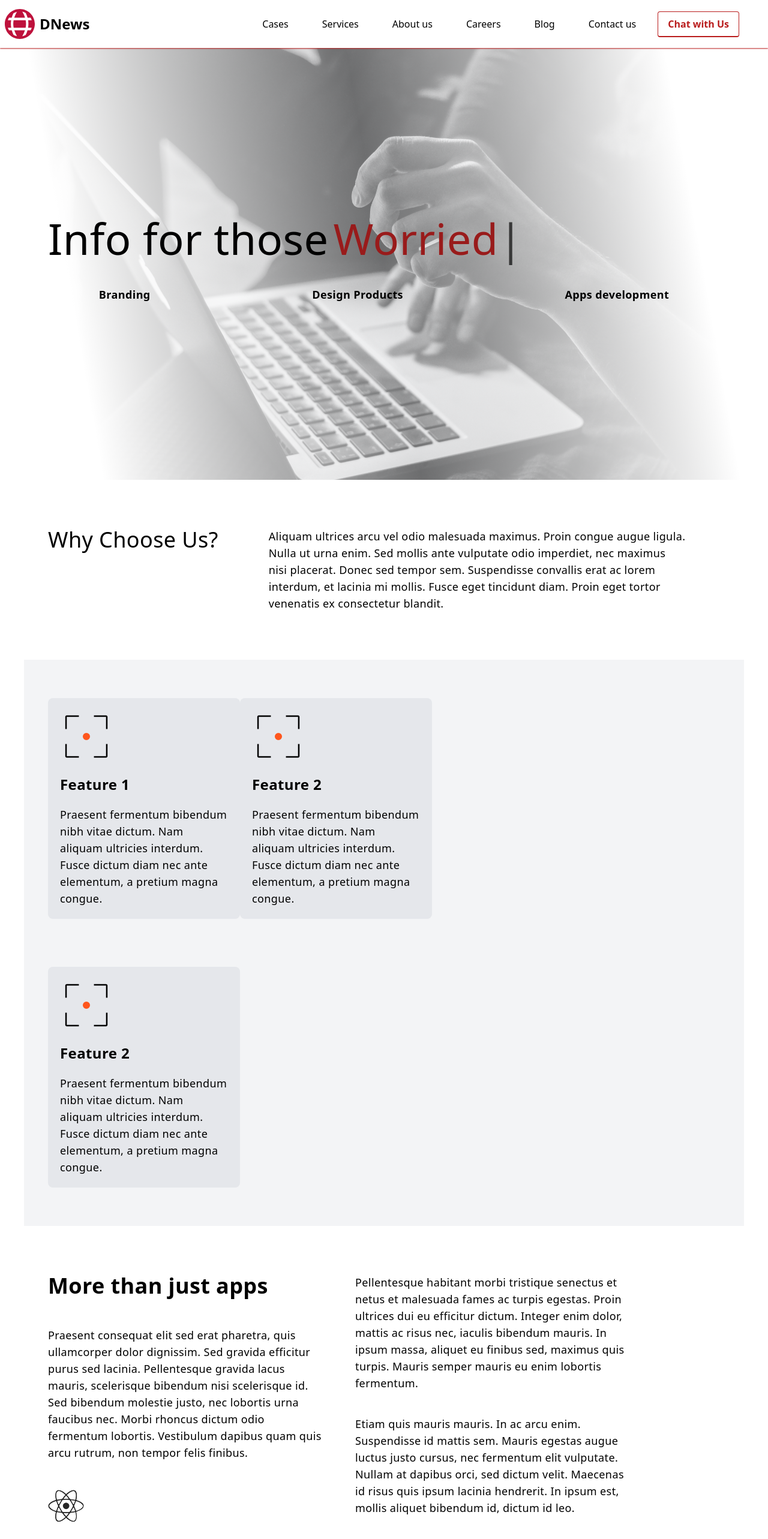
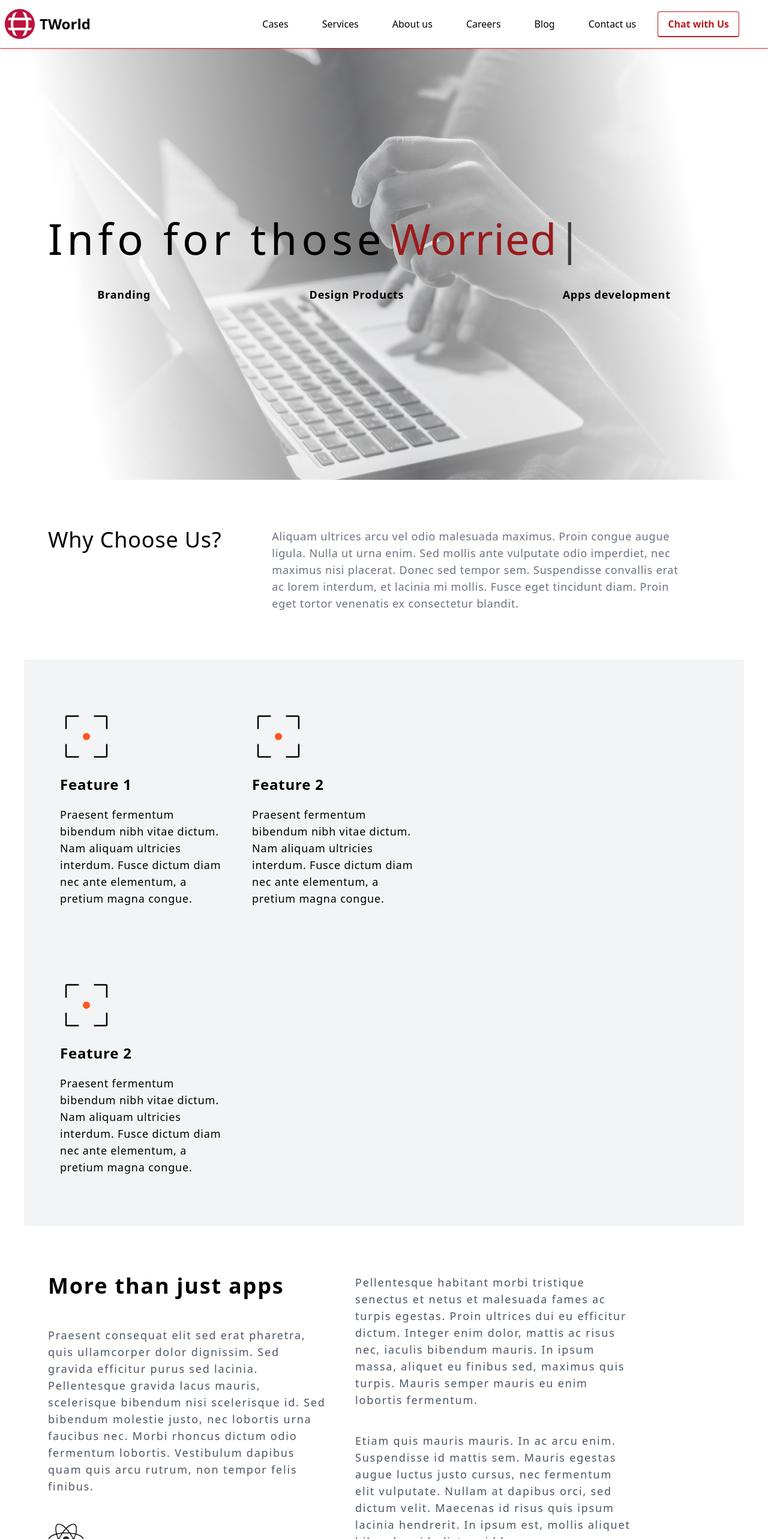
Before and after one commit to JorgeKerilima19/TWorld, a React (Vite) app: page / in a window 1280 px wide. Shown: the top 2566 px of the page at 60% size. Built offline with nearby package versions, Linux system fonts and the light colour scheme.

Commit message:
Color change

```diff
--- a/src/components/Clients.tsx
+++ b/src/components/Clients.tsx
@@ -4,8 +4,8 @@ import logo2 from "/toggle.svg";
 export const Clients = () => {
   return (
     <section className="pl-5 md:pl-10 text-xl py-20 flex flex-col gap-8 bg-gray-100">
-      <h3 className="text-4xl font-semibold">Clients who trust us</h3>
-      <span>
+      <h3 className="text-4xl font-semibold tracking-wider">Clients who trust us</h3>
+      <span className="w-full tracking-wider md:max-w-xl text-lg font-light text-gray-500">
         Along our journey we have constructed strong and trusted connection,
         these are some companies we have worked with
       </span>
--- a/src/components/Footer.tsx
+++ b/src/components/Footer.tsx
@@ -11,7 +11,7 @@ export const Footer = () => {
           <div className="flex gap-2 items-center">
             <img src={logo} alt="logo" width={50} />
             <h1 className={`text-black-50 font-bold text-2xl text-white`}>
-              DNews
+              TWorld
             </h1>
           </div>
         </div>
--- a/src/components/Invitation.tsx
+++ b/src/components/Invitation.tsx
@@ -3,12 +3,13 @@ import { Link } from "react-router-dom";
 export const Invitation = () => {
   return (
     <div className="text-4xl py-20 font-semibold">
-      <h2 className="pb-10">Let's built something together</h2>
-      <h3>
-        Best journeys start with{" "}
-        <Link className="text-red-700 underline underline-offset-8" to={"/"}>
-          saying hi
-        </Link>
+      <h3 className="tracking-wider md:tracking-widest">
+        Let's built something together. Best journeys start with{" "}
+        <span>
+          <Link className="text-red-700 underline underline-offset-8" to={"/"}>
+            saying hi
+          </Link>
+        </span>
       </h3>
     </div>
   );
--- a/src/components/Navbar.tsx
+++ b/src/components/Navbar.tsx
@@ -1,4 +1,4 @@
-import { Link, NavLink } from "react-router-dom";
+import { NavLink } from "react-router-dom";
 import { useState, useEffect } from "react";
 
 import backToTop from "../helpers/backToTop";
@@ -77,7 +77,7 @@ export const Navbar = () => {
               showNavbar ? "" : "text-white"
             }`}
           >
-            DNews
+            TWorld
           </h1>
         </NavLink>
         <div
--- a/src/components/homepage/AboutHome.tsx
+++ b/src/components/homepage/AboutHome.tsx
@@ -4,8 +4,10 @@ export const AboutHome = () => {
   return (
     <>
       <div className="w-full md:w-2/5 flex flex-col gap-12">
-        <h3 className="text-4xl font-semibold">More than just apps</h3>
-        <p>
+        <h3 className="text-4xl font-semibold tracking-wider">
+          More than just apps
+        </h3>
+        <p className="text-gray-600 font-light tracking-widest">
           Praesent consequat elit sed erat pharetra, quis ullamcorper dolor
           dignissim. Sed gravida efficitur purus sed lacinia. Pellentesque
           gravida lacus mauris, scelerisque bibendum nisi scelerisque id. Sed
@@ -17,8 +19,8 @@ export const AboutHome = () => {
           <img src={reactLogo} alt="" />
         </div>
       </div>
-      <div className="w-full md:w-2/5">
-        <p className="pb-10">
+      <div className="w-full md:w-2/5 text-gray-600 font-light tracking-widest">
+        <p className="pb-10 ">
           Pellentesque habitant morbi tristique senectus et netus et malesuada
           fames ac turpis egestas. Proin ultrices dui eu efficitur dictum.
           Integer enim dolor, mattis ac risus nec, iaculis bibendum mauris. In
--- a/src/components/homepage/Features.tsx
+++ b/src/components/homepage/Features.tsx
@@ -28,7 +28,7 @@ export const Features = () => {
     <div className="flex flex-col gap-20">
       <div className="pl-10 flex flex-wrap gap-16">
         <h3 className="text-4xl pr-5 font-medium self-start">Why Choose Us?</h3>
-        <p className="text-lg font-light w-full md:w-3/5 lg:w-3/5">
+        <p className="text-lg font-light w-full md:w-3/5 lg:w-3/5 text-gray-500">
           Aliquam ultrices arcu vel odio malesuada maximus. Proin congue augue
           ligula. Nulla ut urna enim. Sed mollis ante vulputate odio imperdiet,
           nec maximus nisi placerat. Donec sed tempor sem. Suspendisse convallis
@@ -36,7 +36,7 @@ export const Features = () => {
           diam. Proin eget tortor venenatis ex consectetur blandit.{" "}
         </p>
       </div>
-      <div className="pl-10 grid gap-10 xl:grid-cols-2 bg-gray-100">
+      <div className="p-0 sm:pl-10 grid gap-10 xl:grid-cols-2 bg-gray-100">
         <div className="grid lg:grid-cols-2 gap-20 py-16">
           {features.map((feature, index) => (
             <HomeCard key={index} feature={feature} />
--- a/src/components/homepage/HomeBanner.tsx
+++ b/src/components/homepage/HomeBanner.tsx
@@ -9,7 +9,9 @@ export const HomeBanner = () => {
         <img className="w-full h-full object-cover absolute" src={img} alt="" />
       </div>
       <div className="pl-10 flex text-7xl gap-2 flex-wrap">
-        <span>Info for those </span>
+        <span className="tracking-wide md:tracking-widest">
+          Info for those{" "}
+        </span>
         <TypewriterComponent
           options={{
             strings: ["Smart", "Worried"],
--- a/src/components/homepage/HomeCard.tsx
+++ b/src/components/homepage/HomeCard.tsx
@@ -1,8 +1,8 @@
 import { ChildProps } from "../Interfaces";
 
-export const HomeCard = ({feature}: ChildProps) => {
+export const HomeCard = ({ feature }: ChildProps) => {
   return (
-    <article className="w-full sm:w-80 bg-gray-200 relative flex flex-col items-start gap-5 p-5 rounded-lg hover:transform hover:translate-y-[-2%] transition duration-300 ">
+    <article className="w-full sm:w-80  flex flex-col items-start gap-5 p-5  ">
       <img src={feature.img} alt="" />
       <header className="text-2xl font-semibold">{feature.title}</header>
       <span className="text-lg font-normal">{feature.description}</span>
--- a/src/majorComponents/Layout.tsx
+++ b/src/majorComponents/Layout.tsx
@@ -7,7 +7,7 @@ export const Layout = () => {
       <header>
         <Navbar />
       </header>
-      <main className="min-h-screen px-3 py-12 md:py-20 md:px-10  tracking-wide">
+      <main className="min-h-screen px-3 py-12 md:py-20 md:px-10  tracking-wider">
         <Outlet />
       </main>
       <Footer />
```
